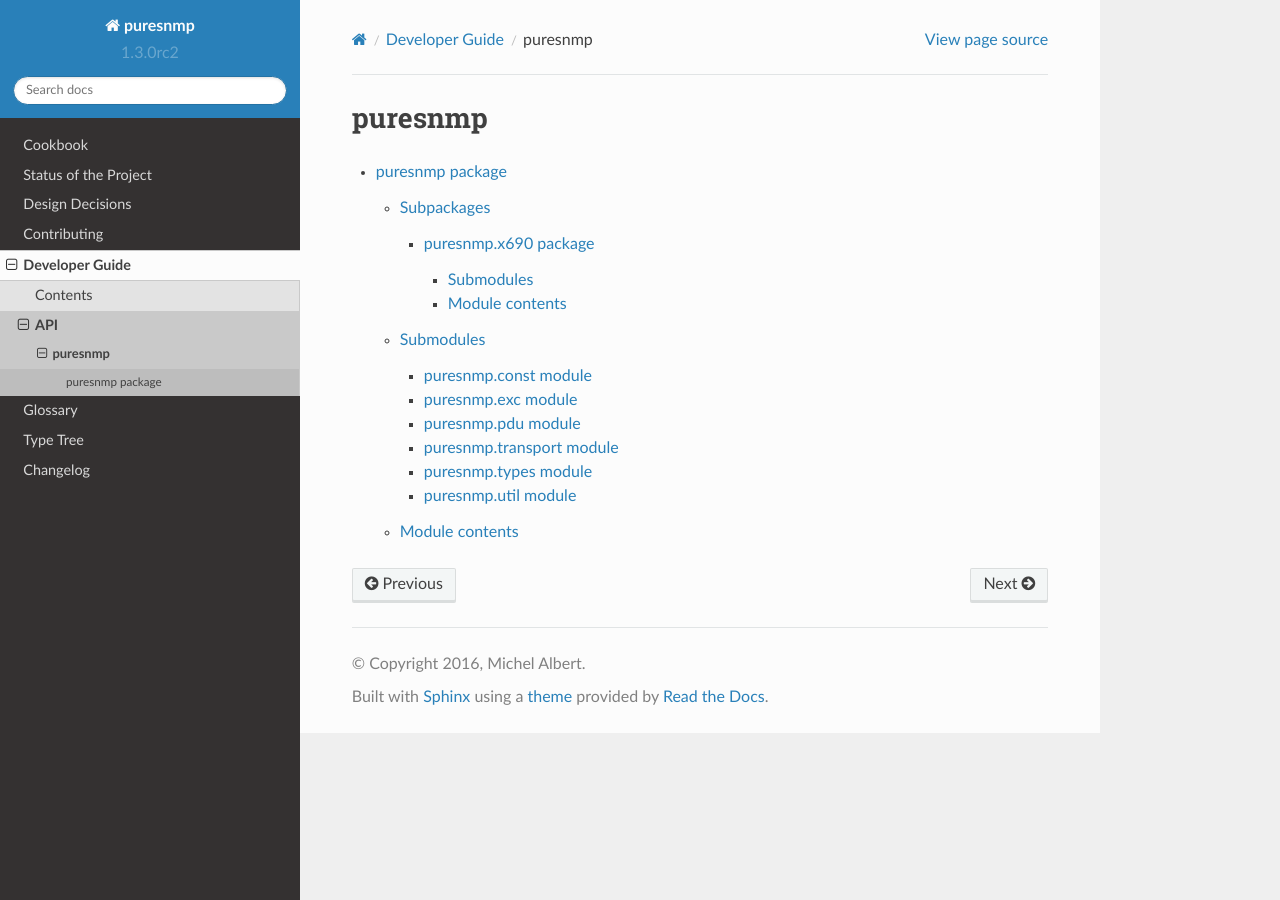
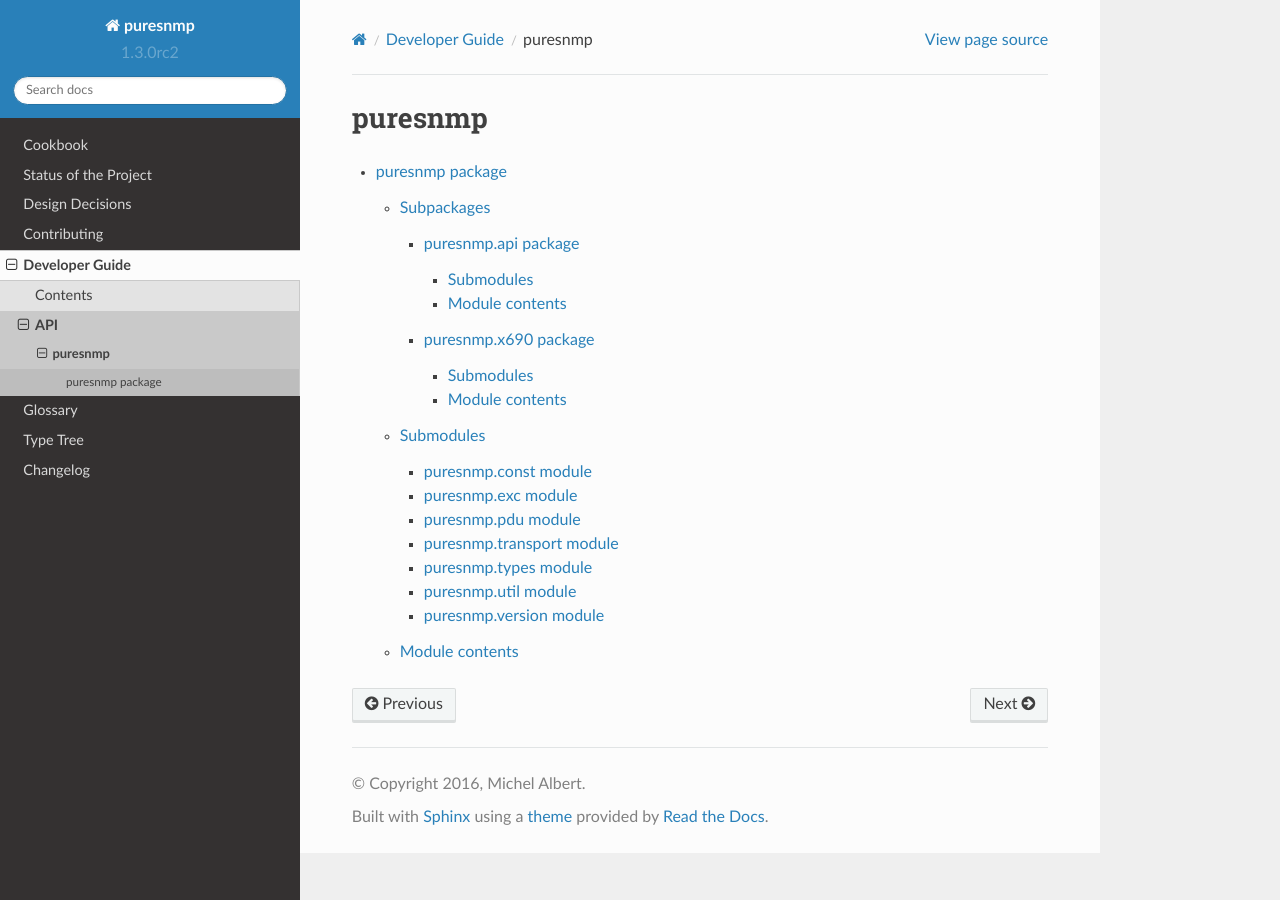
Before and after one commit to exhuma/puresnmp, a Sphinx documentation site: the page built from docs/developer_guide/api/modules.rst, in a window 1280 px wide. Built offline with Sphinx 7.4.7 and the Read the Docs theme 2.0.0, drawn with Linux system fonts in a browser that asks for light colours.

Commit message:
Add missing doc pages

```diff
--- /dev/null
+++ b/docs/developer_guide/api/puresnmp.api.pythonic.rst
@@ -0,0 +1,7 @@
+puresnmp\.api\.pythonic module
+==============================
+
+.. automodule:: puresnmp.api.pythonic
+    :members:
+    :undoc-members:
+    :show-inheritance:
--- /dev/null
+++ b/docs/developer_guide/api/puresnmp.api.raw.rst
@@ -0,0 +1,7 @@
+puresnmp\.api\.raw module
+=========================
+
+.. automodule:: puresnmp.api.raw
+    :members:
+    :undoc-members:
+    :show-inheritance:
--- a/docs/developer_guide/api/puresnmp.rst
+++ b/docs/developer_guide/api/puresnmp.rst
@@ -6,6 +6,7 @@ Subpackages
 
 .. toctree::
 
+    puresnmp.api
     puresnmp.x690
 
 Submodules
@@ -19,6 +20,7 @@ Submodules
    puresnmp.transport
    puresnmp.types
    puresnmp.util
+   puresnmp.version
 
 Module contents
 ---------------
--- /dev/null
+++ b/docs/developer_guide/api/puresnmp.version.rst
@@ -0,0 +1,7 @@
+puresnmp\.version module
+========================
+
+.. automodule:: puresnmp.version
+    :members:
+    :undoc-members:
+    :show-inheritance:
```
Also changed, not shown: docs/developer_guide/api/puresnmp.api.rst (added, +18 -0 lines).
